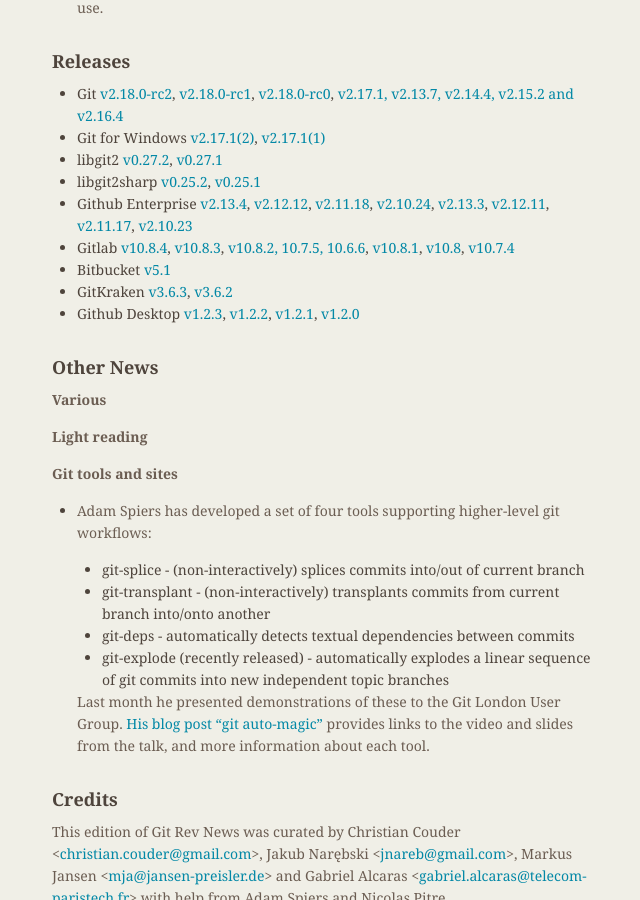
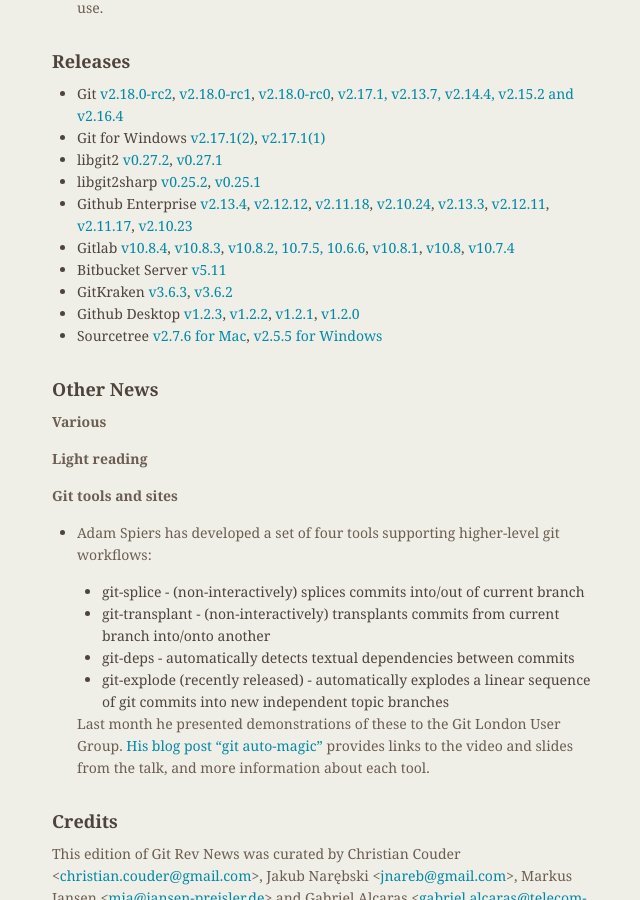
Before and after one commit to git/git.github.io, a Jekyll site: the page built from rev_news/drafts/edition-40.md, in a window 1280 px wide and 900 px high, scrolled down 2656 px. Shown: the whole window, without its empty margins (482-1122 px from the left). Built offline with Jekyll 4.4.1, drawn with Linux system fonts in a browser that asks for light colours.

Commit message:
RevNews: Update Atlassian links.
- Added Sourcetree links, currently at 2.7.6 for Mac and 2.5.5 for
  Windows
- Updated Bitbucket Server to version 5.11 and updated the release
  notes link to match
  - Updated the text to "Bitbucket Server", instead of "Bitbucket",
    to make it more clear the link is for the behind-the-firewall
    version

```diff
--- a/rev_news/drafts/edition-40.md
+++ b/rev_news/drafts/edition-40.md
@@ -154,9 +154,10 @@
 + libgit2sharp [v0.25.2](https://github.com/libgit2/libgit2sharp/releases/tag/v0.25.2), [v0.25.1](https://github.com/libgit2/libgit2sharp/releases/tag/v0.25.1)
 + Github Enterprise [v2.13.4](https://enterprise.github.com/releases/2.13.4), [v2.12.12](https://enterprise.github.com/releases/2.12.12), [v2.11.18](https://enterprise.github.com/releases/2.11.18), [v2.10.24](https://enterprise.github.com/releases/2.10.24), [v2.13.3](https://enterprise.github.com/releases/2.13.3), [v2.12.11](https://enterprise.github.com/releases/2.12.11), [v2.11.17](https://enterprise.github.com/releases/2.11.17), [v2.10.23](https://enterprise.github.com/releases/2.10.23)
 + Gitlab [v10.8.4](https://about.gitlab.com/2018/06/07/gitlab-10-8-4-released/), [v10.8.3](https://about.gitlab.com/2018/06/01/gitlab-10-8-3-released/), [v10.8.2, 10.7.5, 10.6.6](https://about.gitlab.com/2018/05/29/security-release-gitlab-10-dot-8-dot-2-released/), [v10.8.1](https://about.gitlab.com/2018/05/24/gitlab-10-8-1-released/), [v10.8](https://about.gitlab.com/2018/05/22/gitlab-10-8-released/), [v10.7.4](https://about.gitlab.com/2018/05/22/gitlab-10-7-4-released/)
-+ Bitbucket [v5.1](https://confluence.atlassian.com/bitbucketserver/bitbucket-server-5-10-release-notes-948214779.html)
++ Bitbucket Server [v5.11](https://confluence.atlassian.com/bitbucketserver/bitbucket-server-5-11-release-notes-950274914.html)
 + GitKraken [v3.6.3](https://support.gitkraken.com/release-notes/current), [v3.6.2](https://support.gitkraken.com/release-notes/current)
 + Github Desktop [v1.2.3](https://desktop.github.com/), [v1.2.2](https://desktop.github.com/), [v1.2.1](https://desktop.github.com/), [v1.2.0](https://desktop.github.com/)
++ Sourcetree [v2.7.6 for Mac](https://www.sourcetreeapp.com/), [v2.5.5 for Windows](https://www.sourcetreeapp.com/)
 
 ## Other News
 
```
